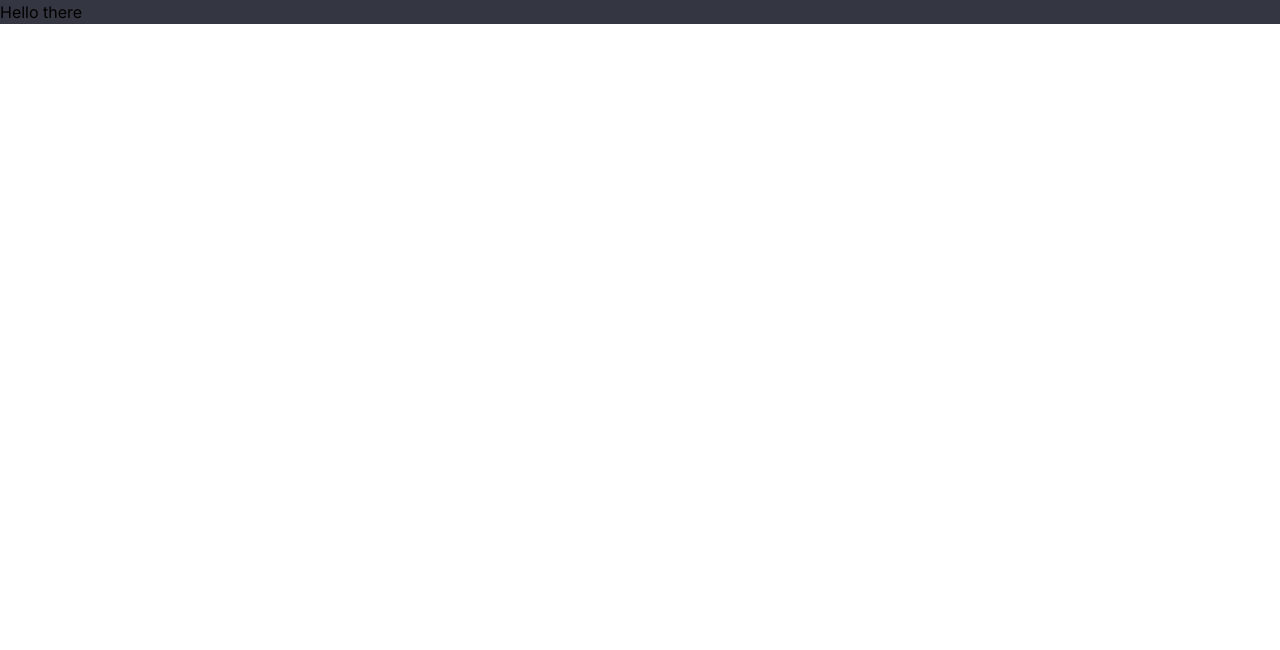
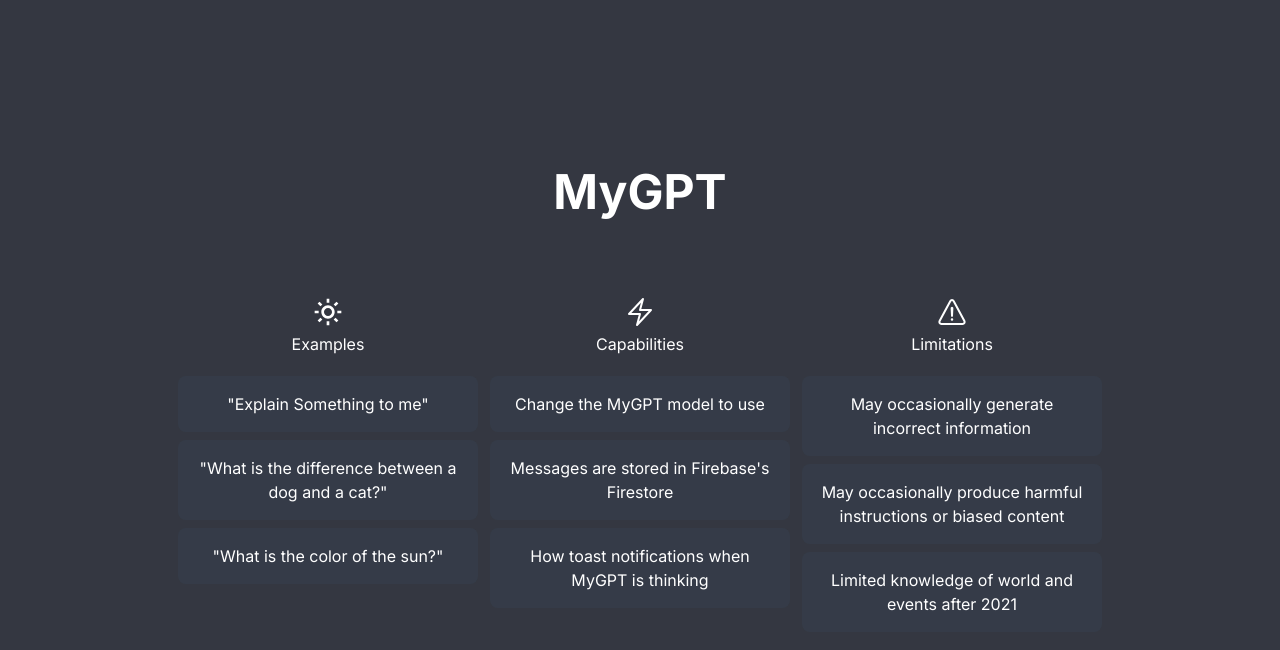
Before and after one commit to robiulsagor/chatgpt-messenger, a Next.js app: page / in a window 1280 px wide. Shown: the top 650 px of the page. Built offline with nearby package versions, Linux system fonts and the light colour scheme.

Commit message:
Homepage design

```diff
--- a/app/globals.css
+++ b/app/globals.css
@@ -1,3 +1,9 @@
 @tailwind base;
 @tailwind components;
 @tailwind utilities;
+
+@layer components {
+    .infoText {
+        @apply p-4 bg-gray-700/50 rounded-lg max-w-[300px]
+    }
+}
--- a/app/page.tsx
+++ b/app/page.tsx
@@ -1,8 +1,55 @@
+import { BiSun } from "react-icons/bi"
+import { HiOutlineBolt } from "react-icons/hi2"
+import { IoWarningOutline } from "react-icons/io5"
+
 
 export default function Home() {
 
   return (
-    <h2>Hello there</h2>
+    <div className="flex flex-col items-center justify-center h-screen text-white">
+      <h1 className="text-5xl font-bold mb-20">MyGPT</h1>
 
+      <div className="flex space-x-3 text-center">
+
+        <div>
+          <div className="flex flex-col items-center justify-center mb-5 gap-1">
+            <BiSun className="h-8 w-8" />
+            <h2>Examples</h2>
+          </div>
+
+          <div className="space-y-2">
+            <p className="infoText">"Explain Something to me"</p>
+            <p className="infoText">"What is the difference between a dog and a cat?"</p>
+            <p className="infoText">"What is the color of the sun?"</p>
+          </div>
+        </div>
+
+        <div>
+          <div className="flex flex-col items-center justify-center mb-5 gap-1">
+            <HiOutlineBolt className="h-8 w-8" />
+            <h2>Capabilities</h2>
+          </div>
+
+          <div className="space-y-2">
+            <p className="infoText">Change the MyGPT model to use</p>
+            <p className="infoText">Messages are stored in Firebase's Firestore</p>
+            <p className="infoText">How toast notifications when MyGPT is thinking</p>
+          </div>
+        </div>
+
+        <div>
+          <div className="flex flex-col items-center justify-center mb-5 gap-1">
+            <IoWarningOutline className="h-8 w-8" />
+            <h2>Limitations</h2>
+          </div>
+
+          <div className="space-y-2">
+            <p className="infoText">May occasionally generate incorrect information</p>
+            <p className="infoText">May occasionally produce harmful instructions or biased content</p>
+            <p className="infoText">Limited knowledge of world and events after 2021</p>
+          </div>
+        </div>
+      </div>
+    </div>
   )
 }
```
